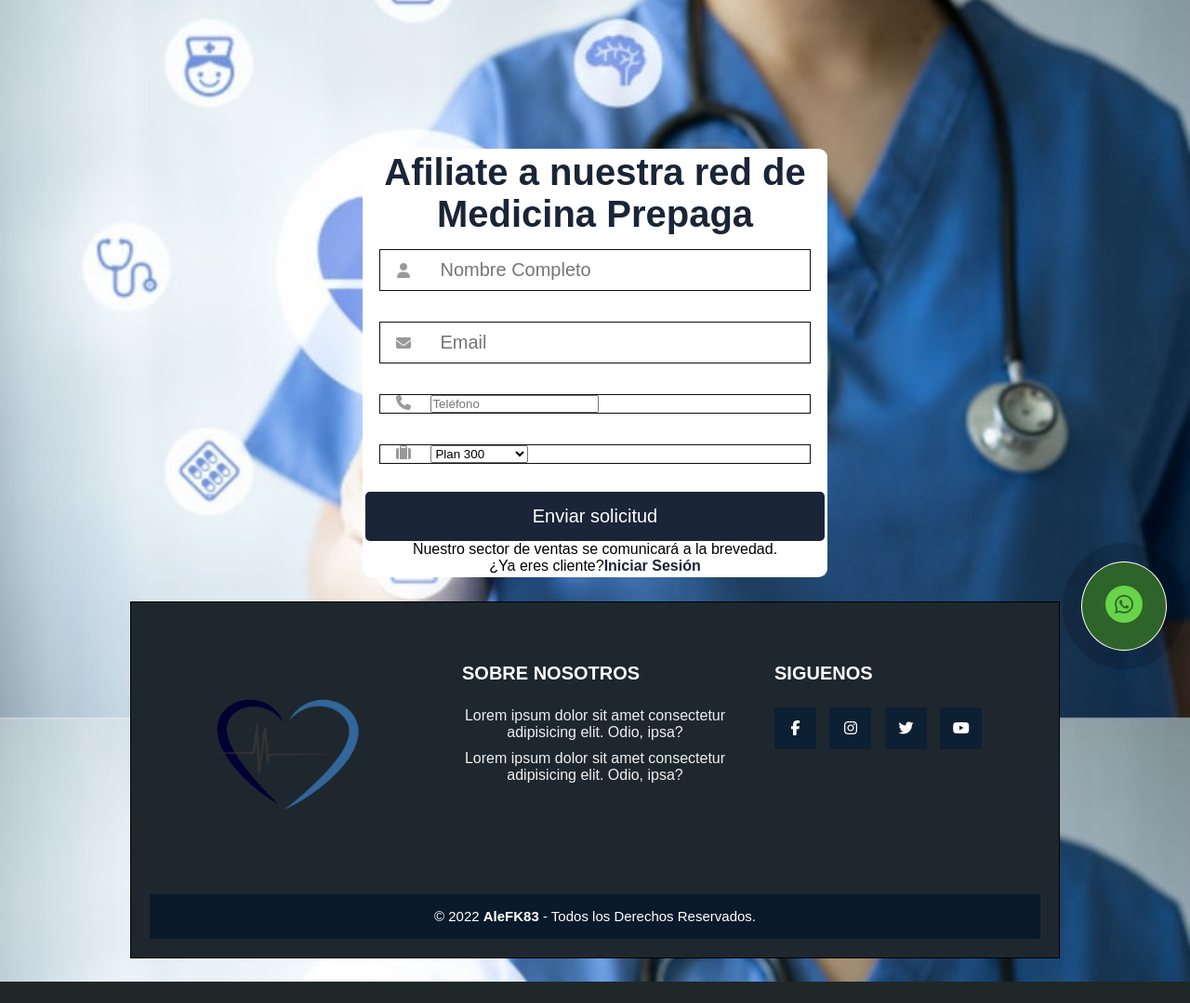
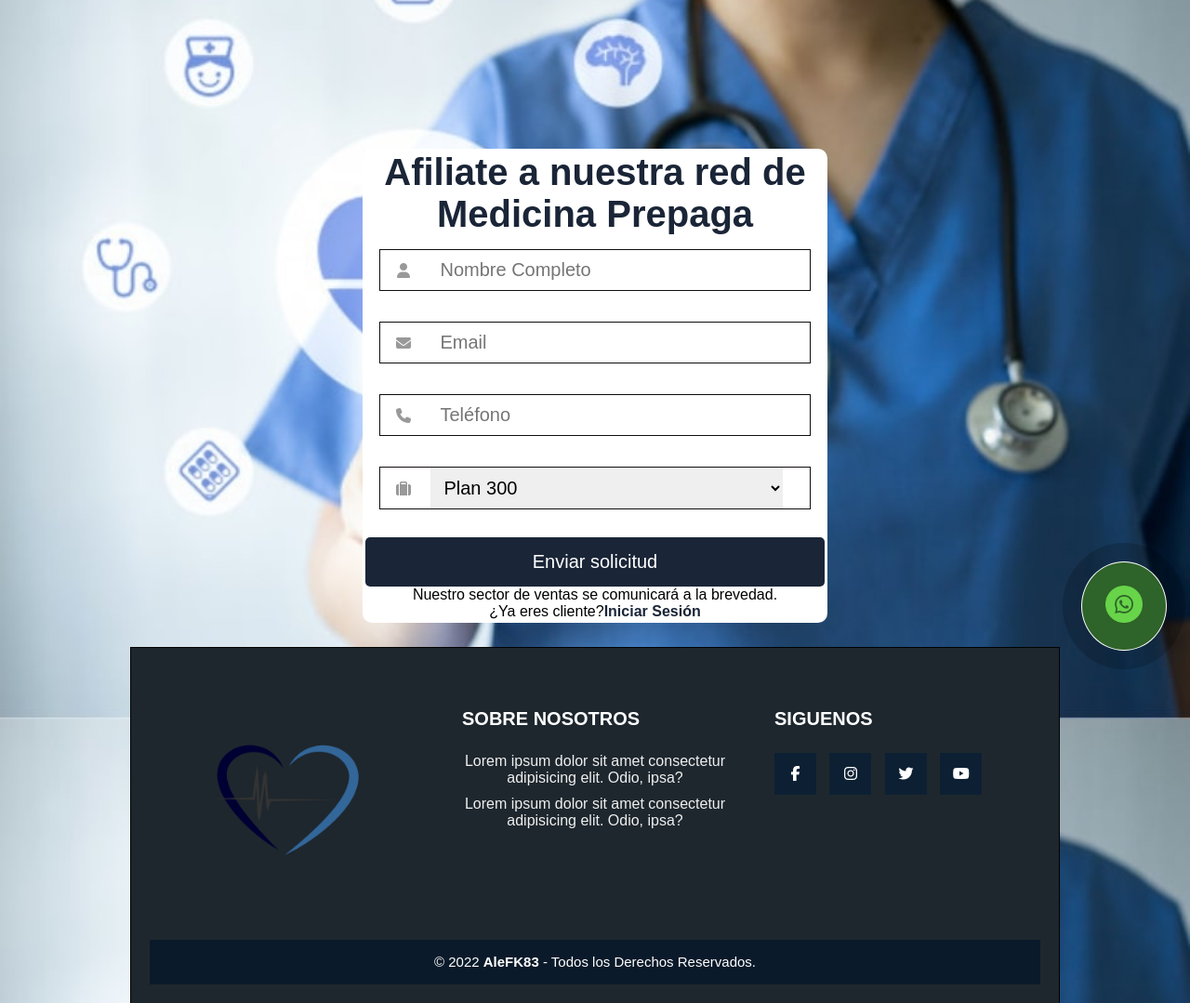
Before and after one commit to AleKF83/MEDICHI_DJANGO, a Django app: page /afiliarse in a window 1280 px wide. Shown: the part 80-1159 px from the top of the page at 93% size. Before the commit the page ends 1136 px from the top, so only its background shows below. Run offline with Django 4.2, Linux system fonts and the light colour scheme; some libraries are stand-ins or nearby versions.

Commit message:
"afiliarse css arreglado"

```diff
--- a/app_principal/static/app_principal/css/estilos.css
+++ b/app_principal/static/app_principal/css/estilos.css
@@ -398,9 +398,10 @@ h3 {
 input[type="text"],
 input[type="password"],
 input[type="email"],
-input[type="tel"],
+input[type="number"],
 select[type="select"],
 input[type="select"],
+select[name="plan"],
 label {
   font-size: 20px;
   width: 82%;
```
